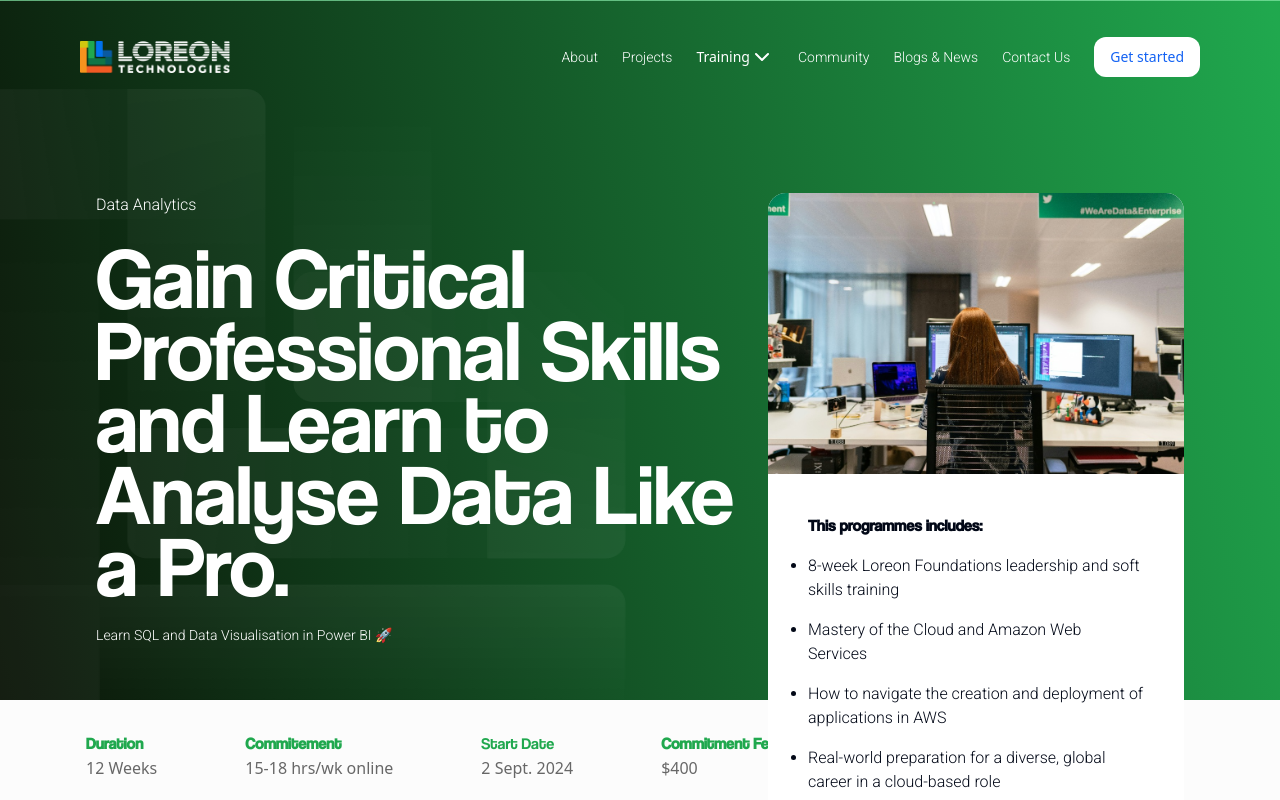
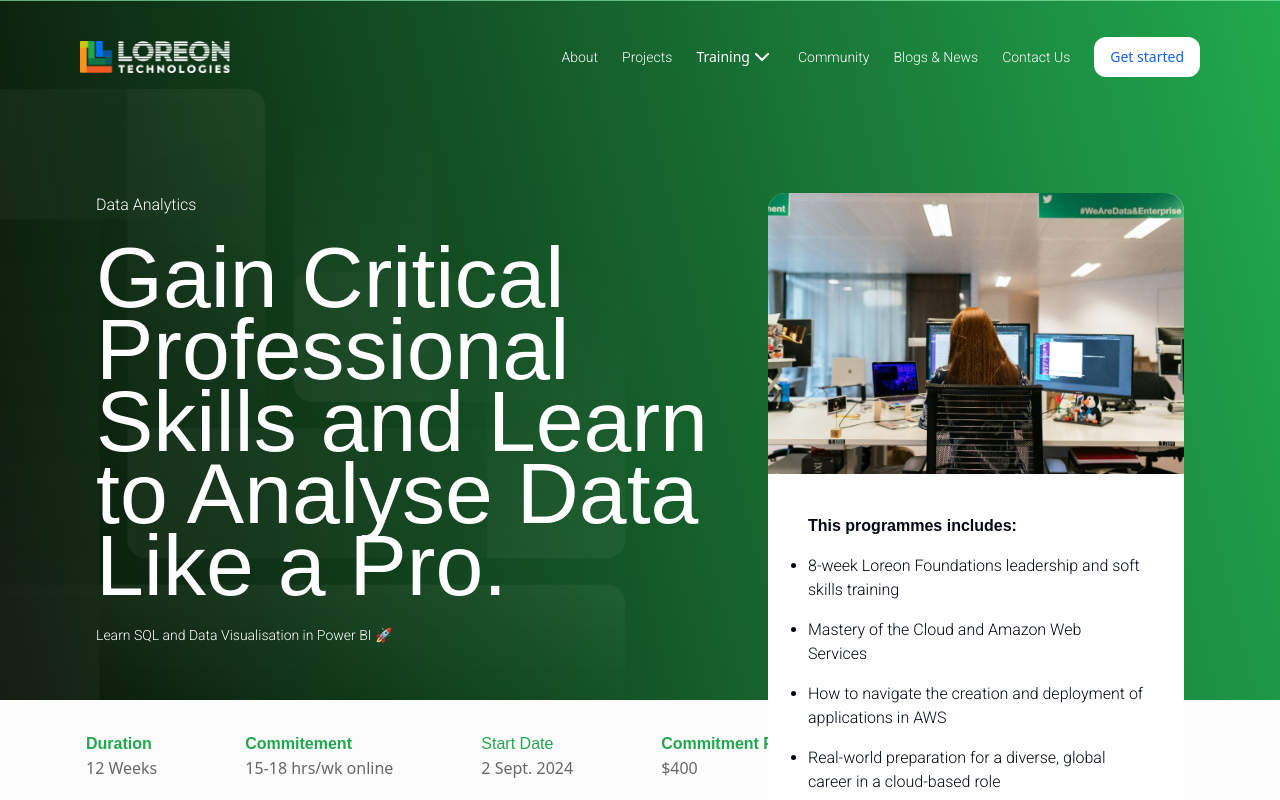
Before and after one commit to obedfavour01/loreon-tech, a Next.js app: page /training/data in a window 1280 px wide. Shown: the top 800 px of the page. Built offline with nearby package versions, Linux system fonts and the light colour scheme; a web font is replaced by a local one.

Commit message:
removed export from fonts

```diff
--- a/app/layout.tsx
+++ b/app/layout.tsx
@@ -1,34 +1,11 @@
-import localFont from 'next/font/local'
 import type { Metadata } from "next";
 import "./globals.css";
 import Footer from "@/components/Landing/Footer/Footer";
 
+import Navbar from '@/components/Navbar';
+import { Coolvetica, RobotoFonts } from "@/lib/fonts";
 
 
-import {  Arimo, Inter, Poppins, Roboto, Syne } from "next/font/google"
-import Navbar from '@/components/Navbar';
-
- const RobotoFonts = Roboto({
-    weight: ["100","300","400","700","900"],
-    subsets:['latin'],
-    variable: "--font-roboto"
-})
-
-   const Pop = Poppins({
-    weight: ["400","500","600","700","800"],
-    subsets:["latin-ext"]}
-  )
-
-   const InterFonts = Inter({
-    weight: ["400","500","600","700","800"],
-    subsets:["latin"]}
-  )
-
- const Coolvetica = localFont({
-  src: './fonts/coolvetica rg.ttf',
-  display: 'swap',
-  variable: '--font-coolvetica'
-})
 
 
 export const metadata: Metadata = {
--- a/components/Blog/NewsCards.tsx
+++ b/components/Blog/NewsCards.tsx
@@ -1,4 +1,4 @@
-import { Pop } from '@/app/layout'
+import { Pop } from '@/lib/fonts'
 import Image from 'next/image'
 import Link from 'next/link'
 import React from 'react'
--- a/components/Data/HeroData.tsx
+++ b/components/Data/HeroData.tsx
@@ -2,7 +2,7 @@
 import Image from 'next/image'
 import React from 'react'
 import Navbar from '../Navbar'
-import { RobotoFonts } from '@/app/layout'
+import { RobotoFonts } from '@/lib/fonts'
 
 
 const HeroData = () => {
--- a/components/Devops/Details.tsx
+++ b/components/Devops/Details.tsx
@@ -1,4 +1,4 @@
-import { RobotoFonts } from '@/app/layout'
+import { RobotoFonts } from '@/lib/fonts'
 import { StringifyOptions } from 'querystring'
 import React from 'react'
 
--- a/components/Devops/HeroDevOps.tsx
+++ b/components/Devops/HeroDevOps.tsx
@@ -2,7 +2,6 @@
 import Image from 'next/image'
 import React from 'react'
 import Navbar from '../Navbar'
-import { RobotoFonts } from '@/app/layout'
 
 
 const HeroDevOps = () => {
--- a/components/Landing/FAQ/FAQ.tsx
+++ b/components/Landing/FAQ/FAQ.tsx
@@ -9,7 +9,7 @@ import {
   AccordionTrigger
 }
   from '@/components/ui/accordion'
-import { RobotoFonts } from '@/app/layout'
+
 
 const FAQ = ({ color }: { color?: string }) => {
   return (
--- a/components/Sandbox/NewProjects.tsx
+++ b/components/Sandbox/NewProjects.tsx
@@ -1,7 +1,7 @@
 import React from 'react'
 import { Input } from '../ui/input'
 import { Button } from '../ui/button'
-import { Pop } from '@/app/layout'
+import { Pop } from '@/lib/fonts'
 
 const NewProjects = () => {
     return (
--- /dev/null
+++ b/lib/fonts.ts
@@ -0,0 +1,25 @@
+
+import localFont from 'next/font/local'
+
+import {  Arimo, Inter, Poppins, Roboto, Syne } from "next/font/google"
+export const RobotoFonts = Roboto({
+    weight: ["100","300","400","700","900"],
+    subsets:['latin'],
+    variable: "--font-roboto"
+})
+
+  export const Pop = Poppins({
+    weight: ["400","500","600","700","800"],
+    subsets:["latin-ext"]}
+  )
+
+  export const InterFonts = Inter({
+    weight: ["400","500","600","700","800"],
+    subsets:["latin"]}
+  )
+
+export const Coolvetica = localFont({
+  src: './fonts/coolvetica rg.ttf',
+  display: 'swap',
+  variable: '--font-coolvetica'
+})
```
